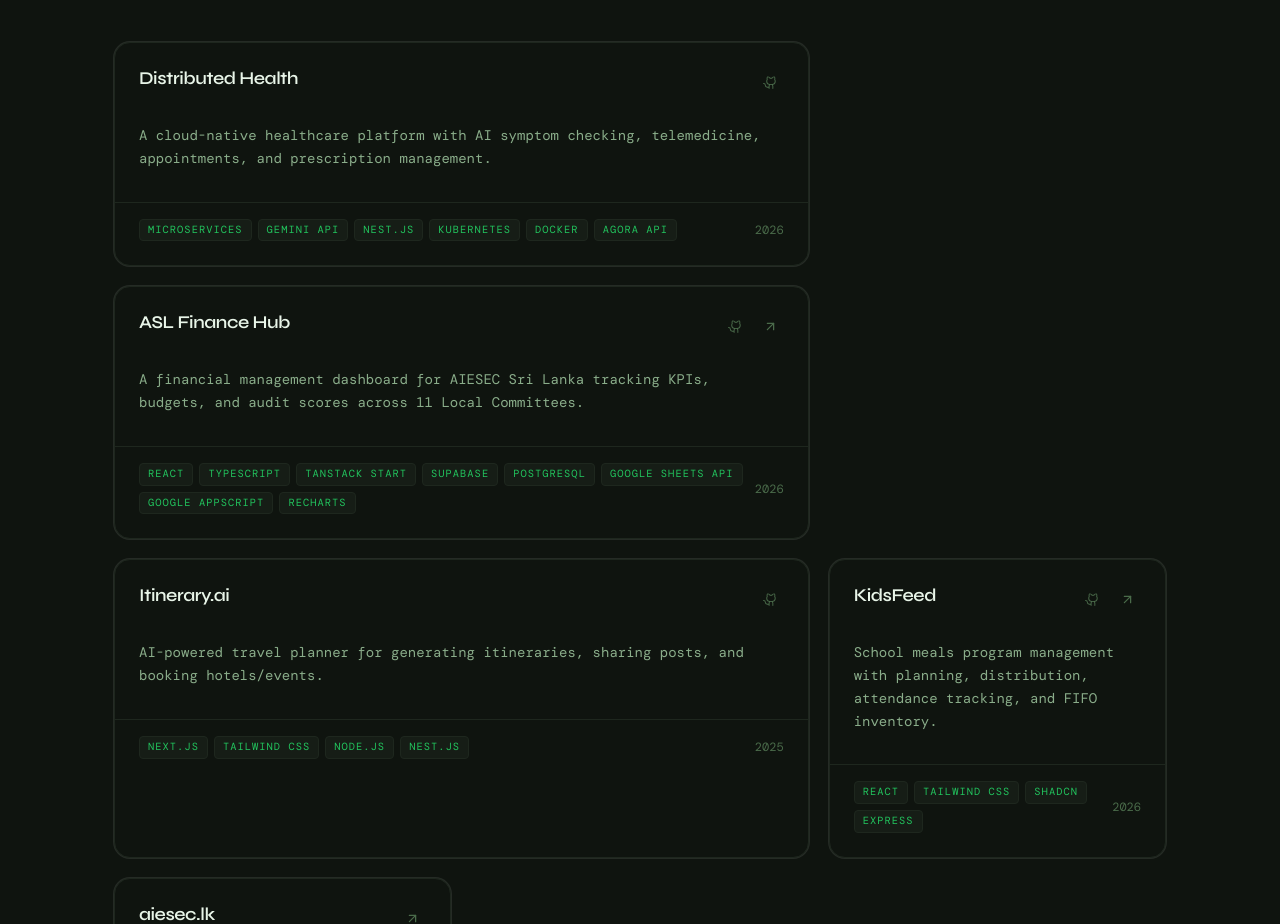
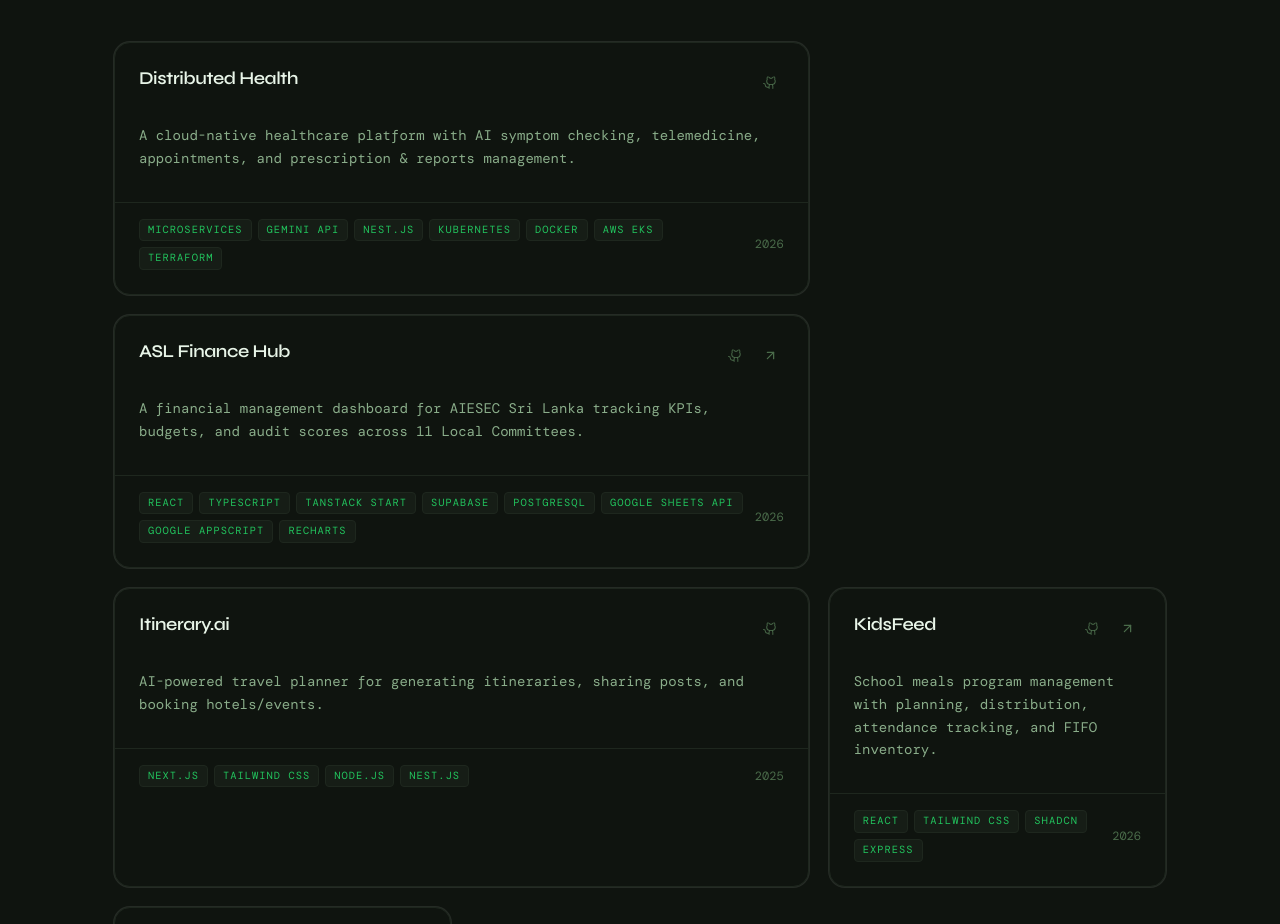
Before and after one commit to AmzalFoumi/amzal-portfolio, a Next.js app: page / in a window 1280 px wide. Shown: the part 1640-2564 px from the top of the page. Built offline with nearby package versions, Linux system fonts and the light colour scheme; a web font is replaced by a local one.

Commit message:
chore: updated DsitributeHealth project info with my cloud deployemnt details

```diff
--- a/src/data/projects.ts
+++ b/src/data/projects.ts
@@ -9,15 +9,17 @@ export const projects: Project[] = [
     slug: "distributed-health",
     title: "Distributed Health",
     shortDescription:
-      "A cloud-native healthcare platform with AI symptom checking, telemedicine, appointments, and prescription management.",
+      "A cloud-native healthcare platform with AI symptom checking, telemedicine, appointments, and prescription & reports management.",
     fullDescription:
-      "Distributed Health is a cloud-native healthcare platform built with a microservices architecture.\n\nIt includes AI-powered preliminary symptom checking, doctors' appointments, telemedicine services, and prescription/report management.\n\nI orchestrated the containerized services with Kubernetes (Minikube) and implemented a GitOps CD pipeline using GitHub Actions and ArgoCD for automated deployments.\n\nKey technologies include Next.js with Tailwind CSS and ShadCN, Node.js, Nest.js, MongoDB, Agora API for telemedicine, and the Gemini API.",
+      "Distributed Health is a cloud-native healthcare platform built with a microservices architecture.\n\nIt includes AI-powered preliminary symptom checking, doctors' appointments, telemedicine services, and prescription/report management.\n\nI orchestrated the containerized services with Kubernetes on AWS EKS (provisioned using Terraform) and implemented a GitOps CD pipeline using GitHub Actions and ArgoCD for automated deployments.\n\nKey technologies include Next.js with Tailwind CSS and ShadCN, Node.js, Nest.js, MongoDB, Agora API for telemedicine, and the Gemini API.",
     tags: [
       "Microservices",
       "Gemini API",
       "Nest.js",
       "Kubernetes",
       "Docker",
+      "AWS EKS",
+      "Terraform",
       "Agora API",
       "MongoDB",
       "Next.js",
@@ -27,7 +29,7 @@ export const projects: Project[] = [
     year: "2026",
     repoUrl: "https://github.com/Distributed-Health-System",
     featured: true,
-    tagLimit: 6,
+    tagLimit: 7,
   },
   {
     slug: "asl-finance-hub",
```
